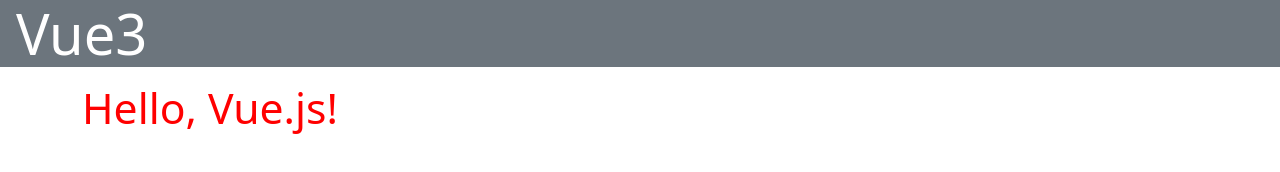
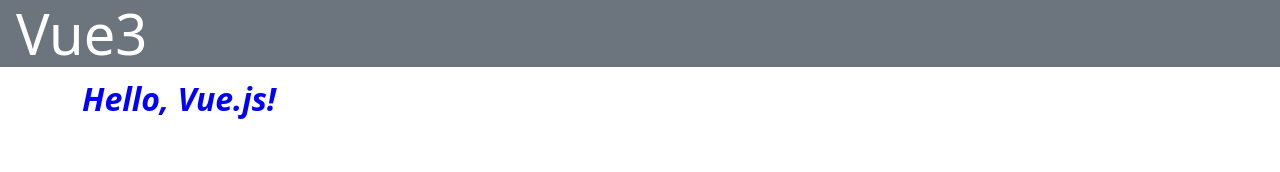
Before and after one commit to CottonTesseract/practice_vue3, a plain HTML site: page index.html in a window 1280 px wide. Drawn offline with nearby package versions, Linux system fonts and the light colour scheme.

Commit message:
learn how to switch classes

```diff
--- a/index.html
+++ b/index.html
@@ -7,22 +7,44 @@
 		<link href="https://cdn.jsdelivr.net/npm/bootstrap@5.1.3/dist/css/bootstrap.min.css" rel="stylesheet" integrity="sha384-1BmE4kWBq78iYhFldvKuhfTAU6auU8tT94WrHftjDbrCEXSU1oBoqyl2QvZ6jIW3" crossorigin="anonymous">
 		<script src="https://cdn.jsdelivr.net/npm/bootstrap@5.1.3/dist/js/bootstrap.bundle.min.js" integrity="sha384-ka7Sk0Gln4gmtz2MlQnikT1wXgYsOg+OMhuP+IlRH9sENBO0LRn5q+8nbTov4+1p" crossorigin="anonymous"></script>
 		<script src="https://unpkg.com/vue@next"></script>
+		<style>
+			.type1 {
+				font-size: 32pt;
+				font-weight: normal;
+				font-style: normal;
+				color: red;
+
+			}
+			.type2 {
+				font-size: 24pt;
+				font-weight:bold;
+				font-style: italic;
+				color: blue;
+			}
+		</style>
 	</head>
 	<body>
 		<h1 class="bg-secondary text-white display-4 px-3">Vue3</h1>
 		<div id="app" class="container">
-			<p v-bind:style="style">{{ message }}</p>
+			<p v-bind:class="{type1:isType1, type2:isType2}">
+				{{ message }}
+			</p>
 		</div>
 		<script>
 			const appdata = {
 				data() {
 					return{
 						message: null,
-						style: 'font-size:32pt; color:red;'
+						isType1: true,
+						isType2: false
 					}
 				},
 				mounted(){
 					this.message = 'Hello, Vue.js!'
+					setInterval(() => {
+						this.isType1 = !this.isType1
+						this.isType2 = !this.isType2
+					}, 1000);
 				}
 			}
 
```
